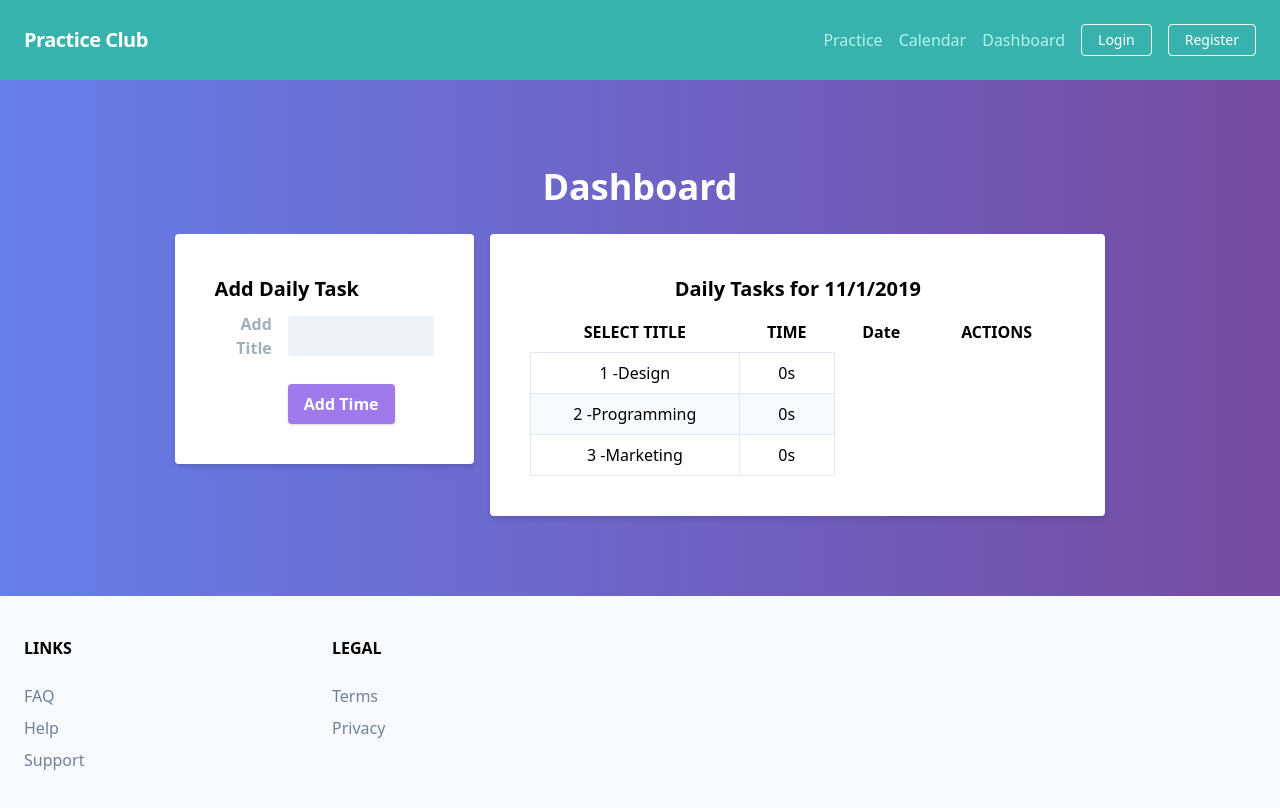
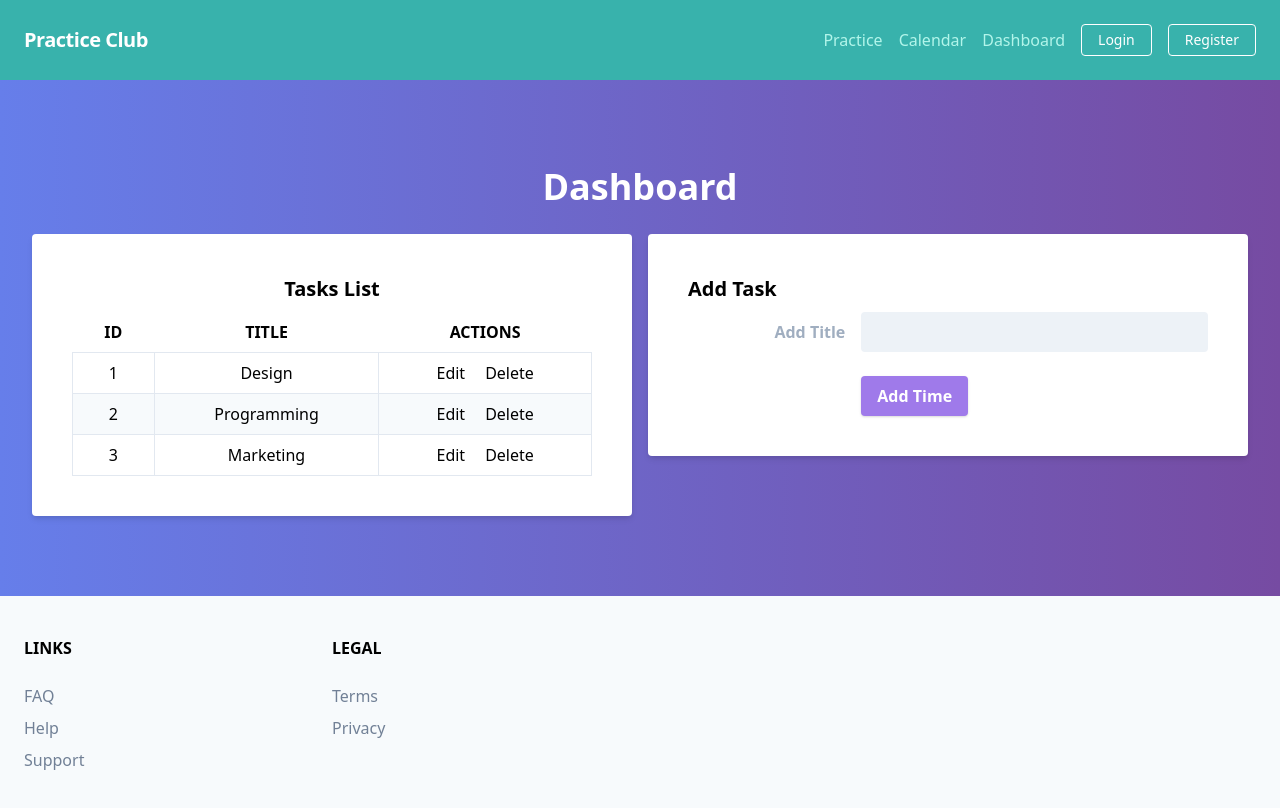
Before and after one commit to mkleung/practiceclub, a React (Create React App) app: page /dashboard in a window 1280 px wide. Shown: the top 808 px of the page. Built offline with nearby package versions, Linux system fonts and the light colour scheme; no server answers.

Commit message:
Code Refactoring

```diff
--- a/src/App.js
+++ b/src/App.js
@@ -12,12 +12,6 @@ import Home from "./components/Home";
 import Header from "./components/Header";
 import Footer from "./components/Footer";
 import Calendar from "./components/Calendar";
-
-//test
-// firebase.firestore().collection("times").add({
-//   title: 'test',
-//   time_seconds: 45
-// })
 
 // https://scotch.io/tutorials/build-a-beautiful-landing-page-with-tailwind-css
 
--- a/src/components/Dashboard/AddTask.js
+++ b/src/components/Dashboard/AddTask.js
@@ -1,33 +1,19 @@
 import React, { useState } from "react";
 import firebase from "../../model/firebase";
 
-const AddTaskForm = ({ addTime }) => {
+const AddTaskForm = ({ addTask }) => {
   const [title, setTitle] = useState("");
 
   const onSubmit = e => {
     e.preventDefault();
 
-    addTime(title);
+    addTask(title);
   };
 
-  // const onSubmit = e => {
-  //   e.preventDefault();
-  //   firebase
-  //     .firestore()
-  //     .collection("times")
-  //     .add({
-  //       title: title,
-  //       time_seconds: parseInt(time)
-  //     })
-  //     .then(() => {
-  //       setTitle("");
-  //       setTime("");
-  //     });
-  // };
   return (
     <>
       <form className="bg-white shadow-md rounded p-10" onSubmit={onSubmit}>
-        <h2 className="text-xl font-bold mb-2">Add Daily Task</h2>
+        <h2 className="text-xl font-bold mb-2">Add Task</h2>
         <div className="md:flex md:items-center mb-6">
           <div className="md:w-1/3">
             <label
--- a/src/components/Dashboard/TimeList.js
+++ b/src/components/Dashboard/TaskList.js
@@ -1,5 +1,5 @@
 import React from "react";
-import Timer from "./Timer";
+
 const TimeList = props => {
   const getCurrentDate = (separator = "") => {
     let newDate = new Date();
@@ -12,25 +12,24 @@ const TimeList = props => {
 
   return (
     <div className="bg-white shadow-md rounded p-10 text-center">
-      <h2 className="text-xl font-bold mb-2 ">
-        Daily Tasks for {getCurrentDate()}
-      </h2>
+      <h2 className="text-xl font-bold mb-2 ">Tasks List</h2>
       <table className="table-auto w-full">
         <thead>
           <tr>
-            <th className="px-4 py-2">SELECT TITLE</th>
-            <th className="px-4 py-2">TIME</th>
-            <th className="px-4 py-2">Date</th>
+            <th className="px-4 py-2">ID</th>
+            <th className="px-4 py-2">TITLE</th>
             <th className="px-4 py-2">ACTIONS</th>
           </tr>
         </thead>
         <tbody>
-          {props.times.map((time, index) => (
+          {props.tasks.map((task, index) => (
             <tr className={index % 2 === 0 ? "" : "bg-gray-100"} key={index}>
+              <td className="border px-4 py-2">{task.id}</td>
+              <td className="border px-4 py-2">{task.title}</td>
               <td className="border px-4 py-2">
-                {time.id} -{time.title}
+                <button className="mr-5">Edit</button>
+                <button>Delete</button>
               </td>
-              <td className="border px-4 py-2">{time.time}s</td>
             </tr>
           ))}
         </tbody>
--- a/src/components/Dashboard/Timer.js
+++ /dev/null
@@ -1,61 +0,0 @@
-import React, { useState, useEffect } from "react";
-
-const Timer = props => {
-  const [seconds, setSeconds] = useState(0);
-  const [isActive, setIsActive] = useState(false);
-
-  function toggle() {
-    setIsActive(!isActive);
-  }
-
-  function reset() {
-    setSeconds(0);
-    setIsActive(false);
-  }
-
-  useEffect(() => {
-    let interval = null;
-    if (isActive) {
-      interval = setInterval(() => {
-        setSeconds(seconds => seconds + 1);
-      }, 1000);
-    } else if (!isActive && seconds !== 0) {
-      clearInterval(interval);
-    }
-    return () => clearInterval(interval);
-  }, [isActive, seconds]);
-
-  return (
-    <div className="flex">
-      <div className=" flex justify-center items-center flex-1 text-center">
-        {seconds}s
-      </div>
-      <div className="flex-2">
-        <button
-          className={
-            isActive
-              ? "w-20 mr-2 bg-teal-500 text-white font-bold py-2 px-4 rounded"
-              : "w-20 mr-2 bg-purple-500 text-white font-bold py-2 px-4 rounded"
-          }
-          onClick={toggle}
-        >
-          {isActive ? "Stop" : "Start"}
-        </button>
-        {/* <button
-          className="mr-2 w-20 bg-purple-500  text-white font-bold py-2 px-4 rounded"
-          onClick={reset}
-        >
-          Reset
-        </button> */}
-        <button
-          className=" w-20 bg-teal-500  text-white font-bold py-2 px-4 rounded"
-          onClick={() => props.saveTime(props.index, seconds)}
-        >
-          Save
-        </button>
-      </div>
-    </div>
-  );
-};
-
-export default Timer;
--- a/src/components/Dashboard/index.js
+++ b/src/components/Dashboard/index.js
@@ -1,69 +1,25 @@
 import React, { useState, useEffect, useContext } from "react";
 
-import TimesList from "./TimeList";
-import AddTaskForm from "./AddTask";
-import Timer from "./Timer";
-import firebase from "../../model/firebase";
+import TaskList from "./TaskList";
+import AddTask from "./AddTask";
 import { TaskContext } from "../../controller/TaskContext";
 
 const divStyle = {
   background: "linear-gradient(90deg, #667eea 0%, #764ba2 100%)"
 };
 
-// custom hook
-// function useTimes() {
-//   const [times, setTimes] = useState([]);
+const Dashboard = () => {
+  const { tasks, setTasks } = useContext(TaskContext);
 
-// INITIALIZE
-//   useEffect(() => {
-//     setTimes([
-//       { id: 1, title: "test1" },
-//       { id: 2, title: "test2" },
-//       { id: 3, title: "test4123123" },
-//       { id: 4, title: "test5" },
-//       { id: 5, title: "test6" }
-//     ]);
-//   }, []);
-
-//   // PULL DATA FROM FIRESTORE
-//   // useEffect(() => {
-//   //   const unsubscribe = firebase
-//   //     .firestore()
-//   //     .collection("times")
-//   //     .onSnapshot(snapshot => {
-//   //       const newTimes = snapshot.docs.map(doc => ({
-//   //         id: doc.id,
-//   //         ...doc.data()
-//   //       }));
-//   //       setTimes(newTimes);
-//   //     });
-
-//   //   // close websocket
-//   //   // VERY IMPORTANT
-//   //   return () => unsubscribe();
-//   // }, []);
-
-//   return times;
-// }
-
-const Dashboard = () => {
-  const { times, setTimes } = useContext(TaskContext);
-
-  const addTime = title => {
-    setTimes(prevTime => [
-      ...prevTime,
+  const addTask = title => {
+    console.log("Add Task");
+    setTasks(prevTask => [
+      ...prevTask,
       {
-        id: times[times.length - 1].id + 1,
+        id: tasks[tasks.length - 1].id + 1,
         title: title
       }
     ]);
-  };
-
-  const saveTime = (index, time) => {
-    let saveArray = [...times];
-    saveArray[index].time = time;
-    saveArray[index].date = new Date().toLocaleString();
-    setTimes(saveArray);
   };
 
   return (
@@ -73,16 +29,12 @@ const Dashboard = () => {
           <h2 className="text-4xl font-bold mb-5 text-white">Dashboard</h2>
         </div>
 
-        <div className="flex justify-center">
-          <div className="px-2">
-            <div className="flex -mx-2">
-              <div className="w-1/3 px-2">
-                <AddTaskForm addTime={addTime} />
-              </div>
-              <div className="w-2/3 px-2">
-                <TimesList times={times} saveTime={saveTime} />
-              </div>
-            </div>
+        <div className="flex justify-center flex-row">
+          <div className="w-1/2 px-2">
+            <TaskList tasks={tasks} />
+          </div>
+          <div className="w-1/2 px-2">
+            <AddTask addTask={addTask} />
           </div>
         </div>
       </div>
--- a/src/components/Practice/PracticeList.js
+++ b/src/components/Practice/PracticeList.js
@@ -20,7 +20,6 @@ const TimeList = props => {
           <tr>
             <th className="px-4 py-2">SELECT TITLE</th>
             <th className="px-4 py-2">TIME</th>
-            <th className="px-4 py-2">Date</th>
             <th className="px-4 py-2">ACTIONS</th>
           </tr>
         </thead>
@@ -29,6 +28,10 @@ const TimeList = props => {
             <tr className={index % 2 === 0 ? "" : "bg-gray-100"} key={index}>
               <td className="border px-4 py-2">
                 {task.id} -{task.title}
+              </td>
+              <td className="border px-4 py-2" />
+              <td className="border px-4 py-2">
+                <Timer />
               </td>
             </tr>
           ))}
--- a/src/components/Practice/Timer.js
+++ b/src/components/Practice/Timer.js
@@ -27,7 +27,7 @@ const Timer = props => {
 
   return (
     <div className="flex">
-      <div className=" flex justify-center items-center flex-1 text-center">
+      <div className=" flex justify-center items-center flex-2 mr-5 text-center">
         {seconds}s
       </div>
       <div className="flex-2">
@@ -41,12 +41,6 @@ const Timer = props => {
         >
           {isActive ? "Stop" : "Start"}
         </button>
-        {/* <button
-          className="mr-2 w-20 bg-purple-500  text-white font-bold py-2 px-4 rounded"
-          onClick={reset}
-        >
-          Reset
-        </button> */}
         <button
           className=" w-20 bg-teal-500  text-white font-bold py-2 px-4 rounded"
           onClick={() => props.saveTime(props.index, seconds)}
--- a/src/components/Practice/index.js
+++ b/src/components/Practice/index.js
@@ -9,6 +9,14 @@ const divStyle = {
 const Dashboard = () => {
   const { tasks, setTasks } = useContext(TaskContext);
 
+  const saveTime = (index, time) => {
+    console.log(index, time);
+    // let saveArray = [...times];
+    // saveArray[index].time = time;
+    // saveArray[index].date = new Date().toLocaleString();
+    // setTasks(saveArray);
+  };
+
   return (
     <div className="py-20" style={divStyle}>
       <div className="container mx-auto px-6">
@@ -19,7 +27,7 @@ const Dashboard = () => {
         <div className="flex justify-center">
           <div className="px-2">
             <div className="flex -mx-2 bg-white shadow-md rounded p-10 text-center">
-              <PracticeList tasks={tasks} />
+              <PracticeList tasks={tasks} saveTime={saveTime} />
             </div>
           </div>
         </div>
--- a/src/controller/TaskContext.js
+++ b/src/controller/TaskContext.js
@@ -16,9 +16,9 @@ export const TaskProvider = props => {
     ]);
 
     setTimes([
-      { id: 1, title: "Design", time: 0, date: "" },
-      { id: 2, title: "Programming", time: 0, date: "" },
-      { id: 3, title: "Marketing", time: 0, date: "" }
+      { id: 1, task_id: 1, time: 0, date: "" },
+      { id: 2, task_id: 2, time: 0, date: "" },
+      { id: 3, task_id: 1, time: 0, date: "" }
     ]);
   }, []);
 
```
